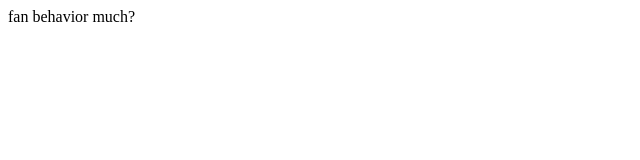
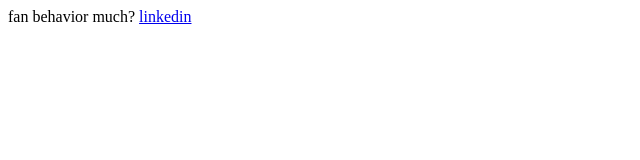
Before and after one commit to csyding/cxyding.github.io, a plain HTML site: page contact.html in a window 1280 px wide. Shown: the full height of the page, 0-640 px from the left. Drawn offline with Linux system fonts and the light colour scheme.

Commit message:
add linkedin

```diff
--- a/contact.html
+++ b/contact.html
@@ -17,6 +17,8 @@
             <p class="browsehappy">You are using an <strong>outdated</strong> browser. Please <a href="#">upgrade your browser</a> to improve your experience.</p>
         <![endif]-->
         fan behavior much?
+
+        <a href="https://www.linkedin.com/in/cxyding">linkedin</a>
         <script src="" async defer></script>
     </body>
 </html>
```
